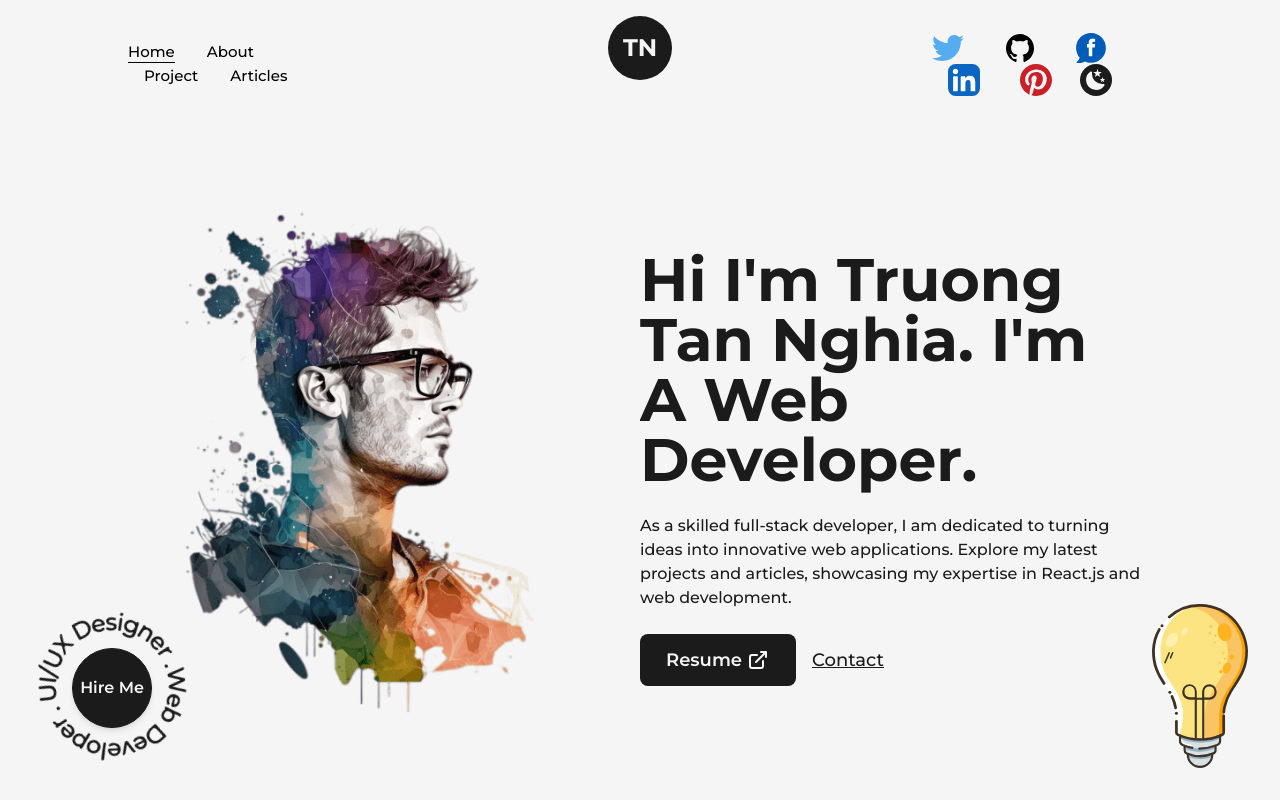
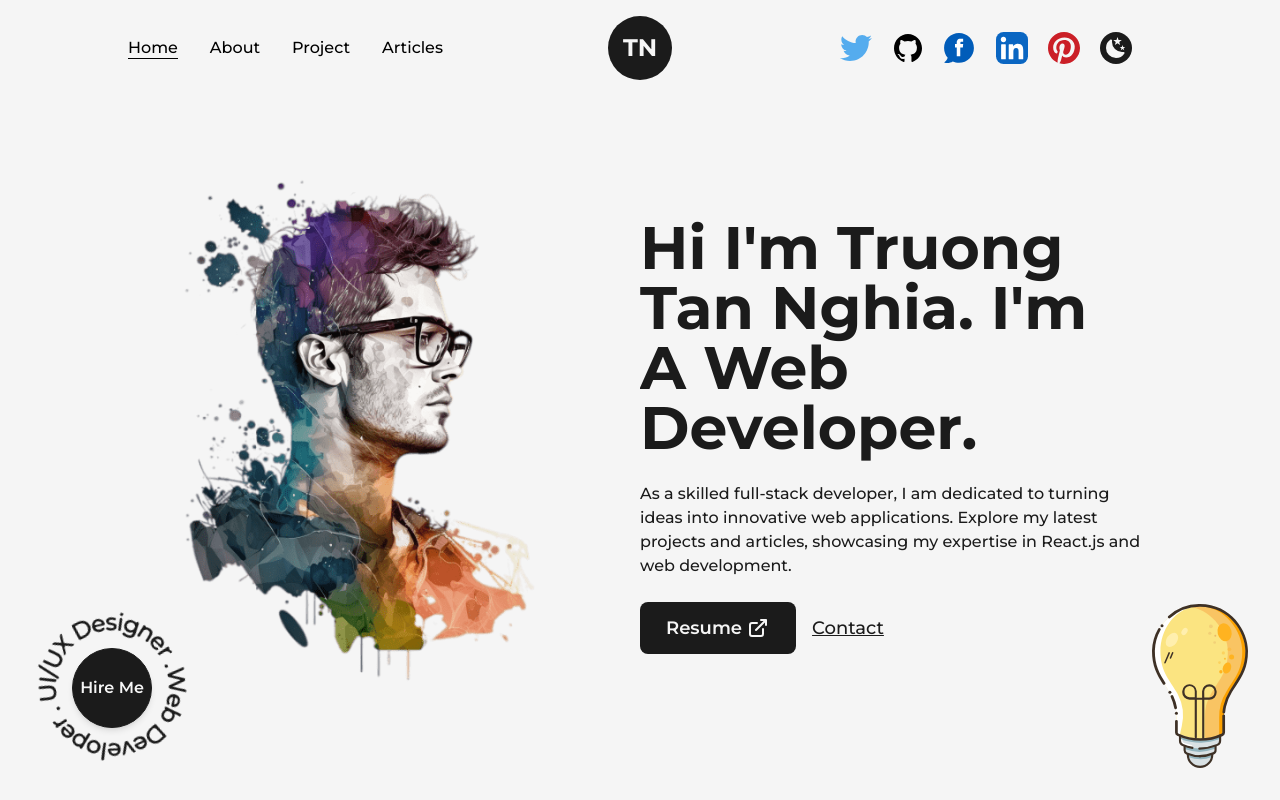
Before and after one commit to TruongTanNghia/Build-My-Profile-NextJs, a Next.js app: page / in a window 1280 px wide. Shown: the top 800 px of the page. Built offline with nearby package versions, Linux system fonts and the light colour scheme.

Commit message:
fix: NavBar_Css

```diff
--- a/src/components/HireMe.js
+++ b/src/components/HireMe.js
@@ -8,7 +8,8 @@ const HireMe = () => {
   return (
     <div
       className="fixed left-4 bottom-4 flex items-center justify-center
-    overflow-hidden md:right-8 md:left-auto md:top-0 md:bottom-auto md:absolute"
+    overflow-hidden md:right-8 md:left-auto md:top-0 md:bottom-auto md:absolute
+  sm:right-0"
     >
       <div className="w-48 h-auto flex items-center justify-center relative md:w-24">
         <CircularText
--- a/src/components/NavBar.js
+++ b/src/components/NavBar.js
@@ -87,37 +87,21 @@ const NavBar = () => {
           ></span>
         </button>
 
-        <div className="w-full flex justify-center items-center lg:hidden lg:mr-10 xl:mx-10 xl:flex-row">
-          <nav className="mr-[10rem] lg:mr-10 xl:ml-10   ">
-            <CustomLink
-              href="/"
-              title="Home"
-              className="mr-4 lg:mr-4 text-[15px] "
-            />
-            <CustomLink
-              href="/about"
-              title="About"
-              className="mx-4 lg:mx-4 text-[15px]"
-            />
-            <CustomLink
-              href="/project"
-              title="Project"
-              className="mx-4 lg:mx-4 text-[15px]"
-            />
-            <CustomLink
-              href="/articles"
-              title="Articles"
-              className="ml-4 lg:ml-4 text-[15px]"
-            />
+        <div className="w-full flex justify-between items-center lg:hidden">
+          <nav className="mr-10 ">
+            <CustomLink href="/" title="Home" className="mr-4" />
+            <CustomLink href="/about" title="About" className="mx-4" />
+            <CustomLink href="/project" title="Project" className="mx-4" />
+            <CustomLink href="/articles" title="Articles" className="ml-4" />
           </nav>
 
-          <nav className="flex items-center justify-center flex-wrap ml-[25rem] lg:ml-15 xl:ml-0 xl:flex-wrap">
+          <nav className="flex items-center justify-center flex-wrap ">
             <motion.a
               href="https://www.facebook.com/tannghiaaaa/"
               target={"_blank"}
               whileHover={{ y: -2 }}
               whileTap={{ scale: 0.9 }}
-              className="w-8 mx-5"
+              className="w-8 mr-5"
             >
               <TwitterIcon />
             </motion.a>
@@ -126,7 +110,7 @@ const NavBar = () => {
               target={"_blank"}
               whileHover={{ y: -2 }}
               whileTap={{ scale: 0.9 }}
-              className="w-8 mx-5"
+              className="w-8 mr-5"
             >
               <GithubIcon />
             </motion.a>
@@ -135,7 +119,7 @@ const NavBar = () => {
               target={"_blank"}
               whileHover={{ y: -2 }}
               whileTap={{ scale: 0.9 }}
-              className="w-8 mx-5"
+              className="w-8 mr-5"
             >
               <Facebook />
             </motion.a>
@@ -144,7 +128,7 @@ const NavBar = () => {
               target={"_blank"}
               whileHover={{ y: -2 }}
               whileTap={{ scale: 0.9 }}
-              className="w-8 mx-5"
+              className="w-8 mr-5"
             >
               <LinkedInIcon />
             </motion.a>
@@ -153,13 +137,13 @@ const NavBar = () => {
               target={"_blank"}
               whileHover={{ y: -2 }}
               whileTap={{ scale: 0.9 }}
-              className="w-8 ml-5 bg-light rounded-full"
+              className="w-8 mr-5 bg-light rounded-full"
             >
               <PinterestIcon />
             </motion.a>
             <button
               onClick={() => setMode(mode === "light" ? "dark" : "light")}
-              className={`ml-7 flex items-center justify-center rounded-full p-1 ${
+              className={`w-8 mr-5 flex items-center justify-center rounded-full p-1 ${
                 mode === "light" ? "bg-dark text-light" : "bg-light text-dark"
               }`}
             >
@@ -254,7 +238,7 @@ const NavBar = () => {
               </motion.a>
               <button
                 onClick={() => setMode(mode === "light" ? "dark" : "light")}
-                className={`ml-7 flex items-center justify-center rounded-full p-1 ${
+                className={`ml-7 flex items-center justify-center rounded-full p-1 sm:mx-1 ${
                   mode === "light" ? "bg-dark text-light" : "bg-light text-dark"
                 }`}
               >
```
